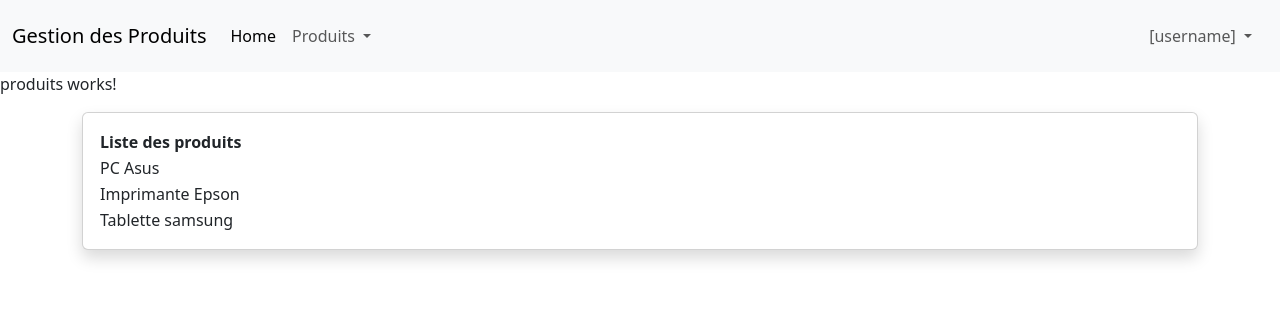
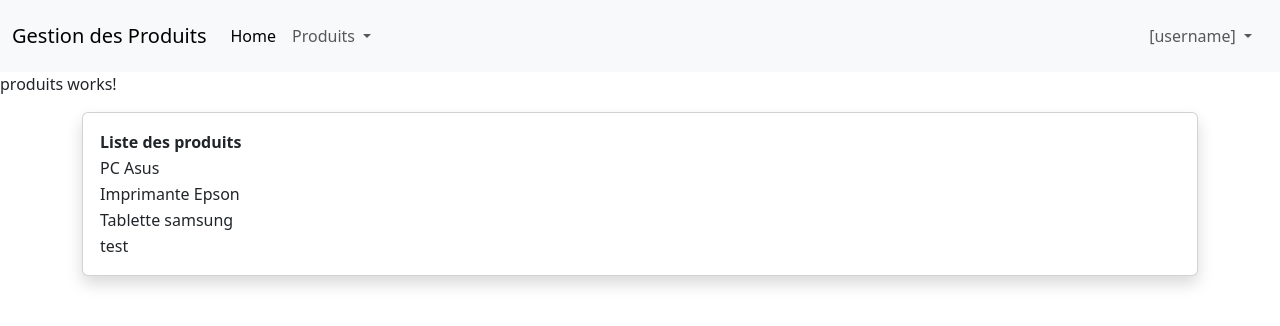
Before and after one commit to yann-planchais/20241217-SpringAngular, an Angular app in the folder angular/MesProduits/: page /produits in a window 1280 px wide. Shown: the top 326 px of the page. Built offline with nearby package versions, Linux system fonts and the light colour scheme.

Commit message:
utilisation nouvelles balise @for avec le tracker

```diff
--- a/angular/MesProduits/src/app/produits/produits.component.html
+++ b/angular/MesProduits/src/app/produits/produits.component.html
@@ -9,10 +9,12 @@
                         <th>Liste des produits</th>
                     </tr>
                 </thead>
-                <tbody *ngFor="let item of produits">
+                <tbody>
+                    @for (item of produits; track $index) {
                     <tr>
                         <td> {{ item }} </td>
                     </tr>
+                    }
                 </tbody>
             </table>
         </div>
--- a/angular/MesProduits/src/app/produits/produits.component.ts
+++ b/angular/MesProduits/src/app/produits/produits.component.ts
@@ -3,7 +3,7 @@ import { Component } from '@angular/core';
 
 @Component({
   selector: 'app-produits',
-  imports: [CommonModule],
+  imports: [],
   templateUrl: './produits.component.html',
   styleUrl: './produits.component.css'
 })
@@ -12,6 +12,6 @@ export class ProduitsComponent {
   produits: string[]; // un tableau de chaines de caractères représentant la liste des produits
 
   constructor() {
-    this.produits = ["PC Asus", "Imprimante Epson", "Tablette samsung"];
+    this.produits = ["PC Asus", "Imprimante Epson", "Tablette samsung", "test"];
   }
 }
```
